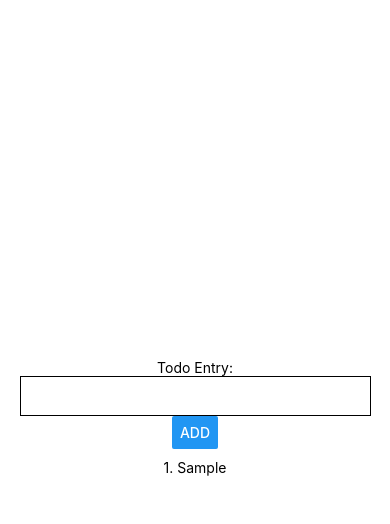
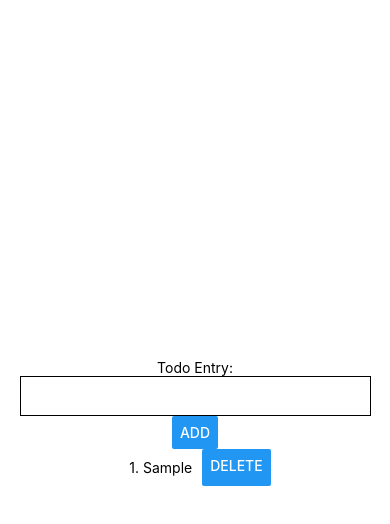
Before and after one commit to jeffreytjs/Mobile-App-Dev-With-React-Native, a React Native app in the folder todoApp/: screen / in a window 390 px wide. Both pictures are taken after typing "Sample" into the empty fields and a click on the button "ADD". Shown: the top 524 px of the page. Built offline with nearby package versions, Linux system fonts and the light colour scheme.

Commit message:
Add deleteEntry and wrap entries in container

```diff
--- a/todoApp/App.js
+++ b/todoApp/App.js
@@ -15,18 +15,27 @@ export default function App() {
     setInput("");
   }
 
+  function deleteEntry(index) {
+    const newData = [...data.slice(0, index), ...data.slice(index + 1)];
+    setData(newData);
+  }
+
   function renderEntries() {
     return data.map((entry, index) => {
       return (
-        <Text key={index} style={styles.entryText}>
-          {index + 1}. {entry}
-        </Text>
+        <View key={index} style={styles.entryContainer}>
+          <Text style={styles.entryText}>
+            {index + 1}. {entry}
+          </Text>
+          <Button onPress={() => deleteEntry(index)} title="Delete" />
+        </View>
       );
     });
   }
 
   return (
     <View style={styles.container}>
+      <StatusBar style="auto" />
       <Text>Todo Entry:</Text>
       <TextInput
         style={styles.textInput}
@@ -35,7 +44,6 @@ export default function App() {
       />
       <Button title="Add" onPress={addEntry} />
       <View>{renderEntries()}</View>
-      <StatusBar style="auto" />
     </View>
   );
 }
@@ -53,6 +61,9 @@ const styles = StyleSheet.create({
     height: 40,
     padding: 5,
   },
+  entryContainer: {
+    flexDirection: "row",
+  },
   entryText: {
     padding: 10,
   },
```
